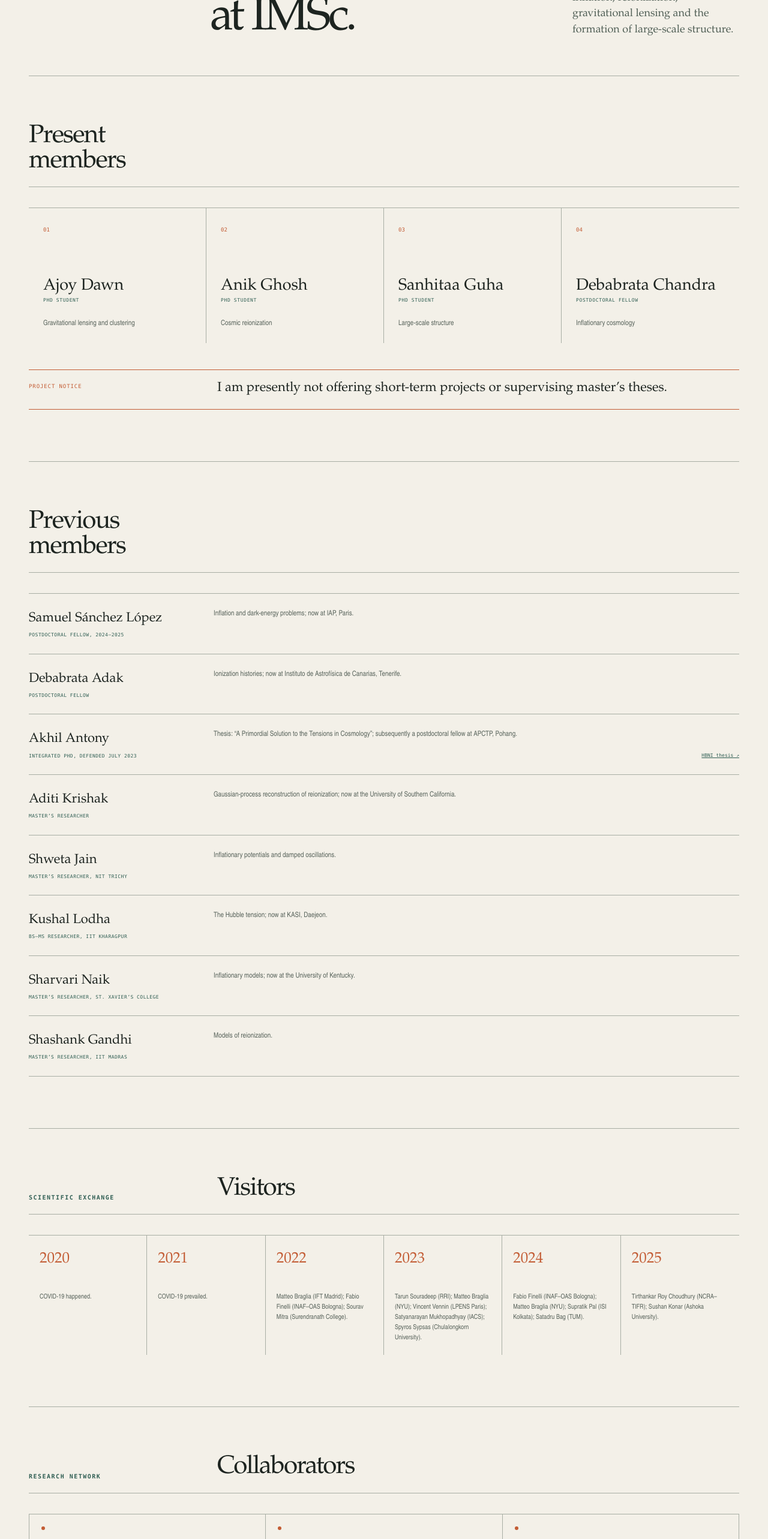
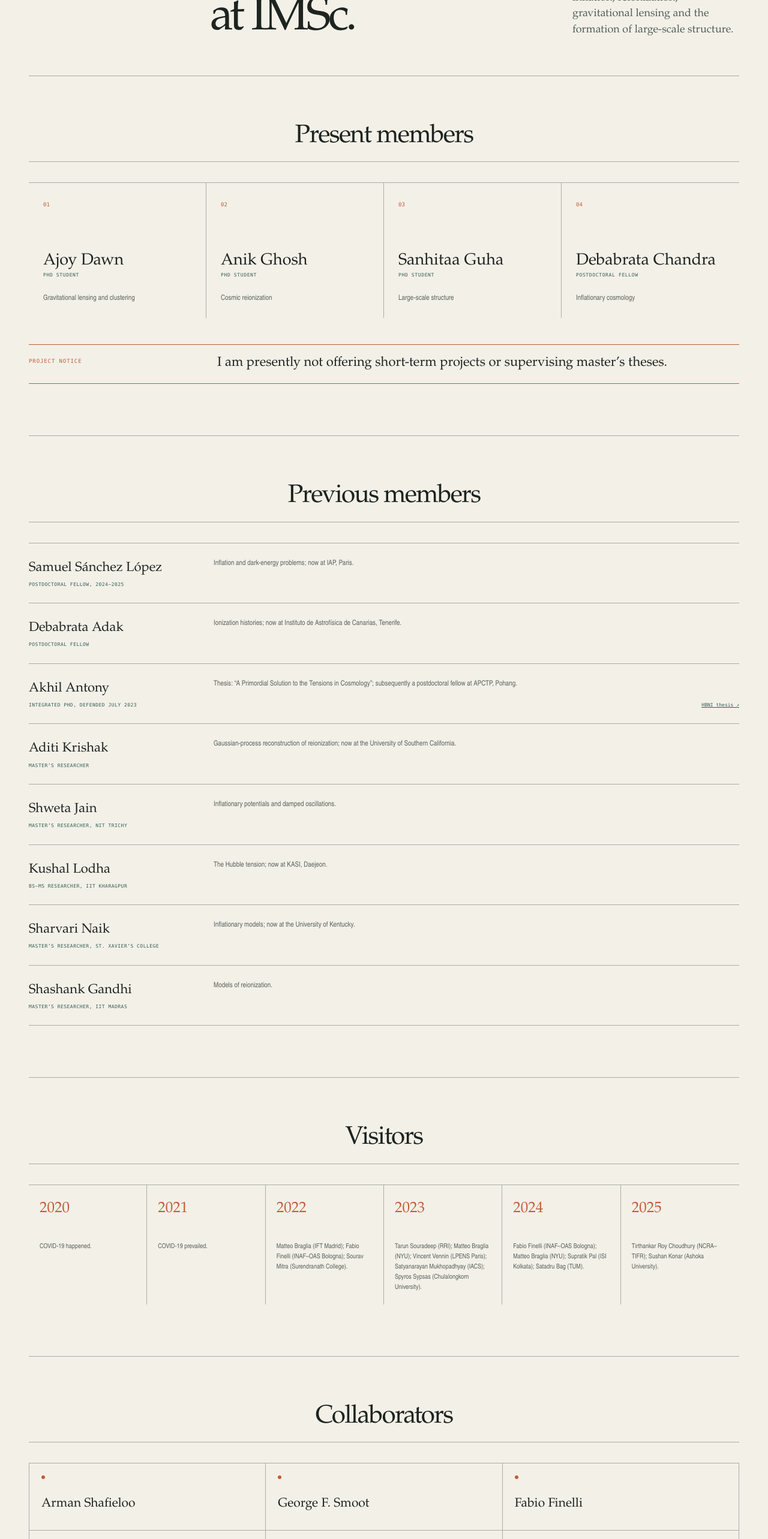
Before and after one commit to dkhaz/dhiraj-hazra-cosmology, a Next.js app: page /group in a window 1280 px wide. Shown: the part 234-2800 px from the top of the page at 60% size. Built offline with nearby package versions, Linux system fonts and the light colour scheme.

Commit message:
Center and unify group section headings

```diff
--- a/app/globals.css
+++ b/app/globals.css
@@ -155,6 +155,8 @@ button, summary { font: inherit; }
 .section-heading { display: grid; grid-template-columns: 3fr 9fr; gap: 24px; align-items: end; margin-bottom: 34px; }
 .section-heading--rule { padding-bottom: 20px; border-bottom: 1px solid var(--line); }
 .section-heading h2 { margin: 0; font-family: var(--font-serif); font-size: clamp(35px, 3.3vw, 50px); font-weight: 400; letter-spacing: -.04em; line-height: 1; }
+.group-section-heading { display: block; text-align: center; }
+.group-section-heading h2 { margin: 0; }
 
 .paper-highlights { padding-top: 76px; padding-bottom: 84px; border-bottom: 1px solid var(--line); }
 .paper-highlight-grid { display: grid; grid-template-columns: repeat(3, 1fr); border-top: 1px solid var(--line); }
--- a/app/group/page.tsx
+++ b/app/group/page.tsx
@@ -87,7 +87,7 @@ export default function GroupPage() {
       </header>
 
       <section className="people-section shell">
-        <div className="section-heading section-heading--rule"><h2>Present members</h2></div>
+        <div className="section-heading section-heading--rule group-section-heading"><h2>Present members</h2></div>
         <div className="people-grid">
           {current.map(([name, role, topic], index) => (
             <article className="person-entry" key={name}>
@@ -103,7 +103,7 @@ export default function GroupPage() {
       </section>
 
       <section className="former-section shell">
-        <div className="section-heading section-heading--rule"><h2>Previous members</h2></div>
+        <div className="section-heading section-heading--rule group-section-heading"><h2>Previous members</h2></div>
         <div className="people-ledger">
           {former.map(([name, role, note]) => (
             <article key={name}><div><h3>{name}</h3><p>{role}</p></div><p>{note}</p>
@@ -114,14 +114,14 @@ export default function GroupPage() {
       </section>
 
       <section className="visitor-section shell">
-        <div className="section-heading section-heading--rule"><p className="kicker">Scientific exchange</p><h2>Visitors</h2></div>
+        <div className="section-heading section-heading--rule group-section-heading"><h2>Visitors</h2></div>
         <div className="visitor-timeline">
           {visitors.map(([year, names]) => <article key={year}><time>{year}</time><p>{names}</p></article>)}
         </div>
       </section>
 
       <section className="collaborator-section shell" id="collaborators">
-        <div className="section-heading section-heading--rule"><p className="kicker">Research network</p><h2>Collaborators</h2></div>
+        <div className="section-heading section-heading--rule group-section-heading"><h2>Collaborators</h2></div>
         <div className="collaborator-grid">
           {collaborators.map((name) => (
             <article key={name}><h3>{name}</h3></article>
```
